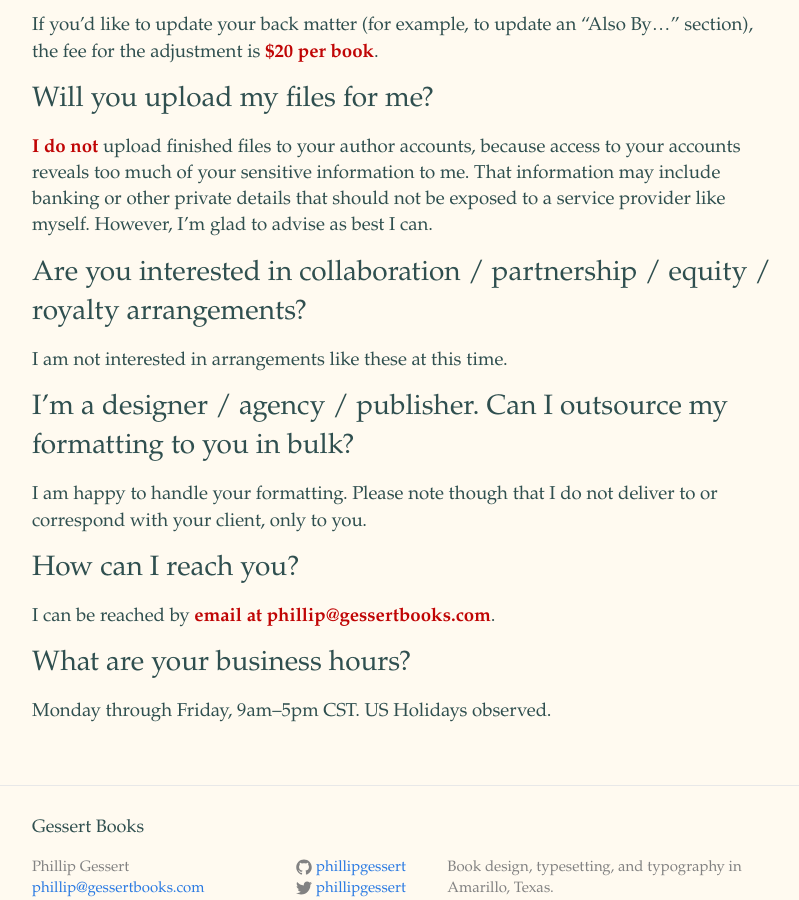
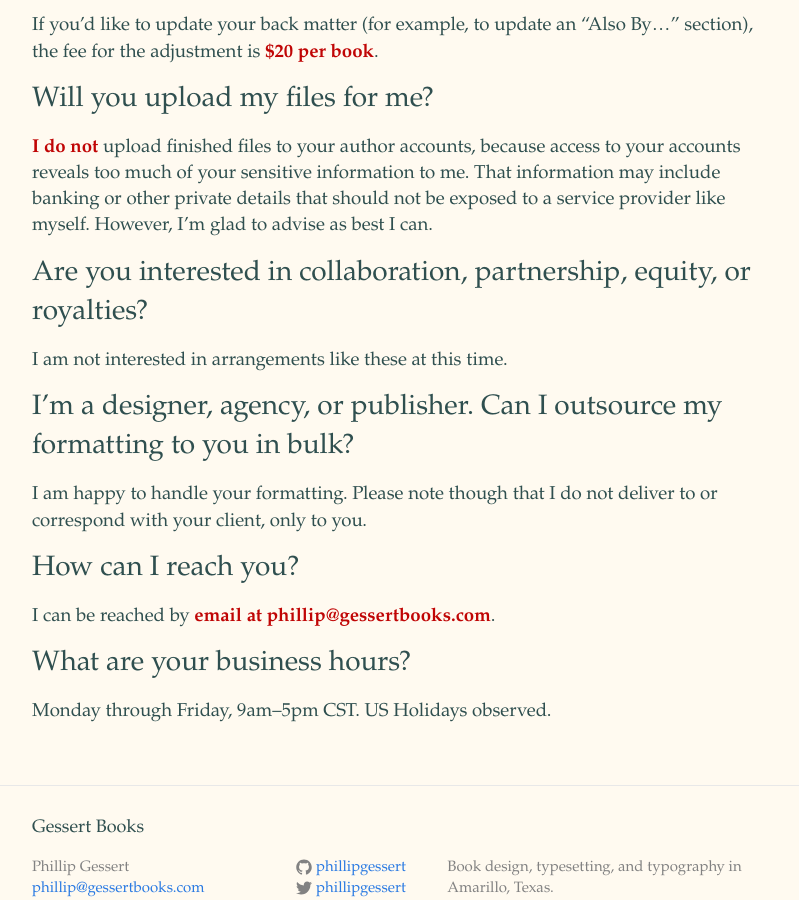
Before and after one commit to phillipgessert/phillipgessert.github.io, a Jekyll site: the page built from faq.md, in a window 1280 px wide and 900 px high, scrolled down 2083 px. Shown: the whole window, without its empty margins (238-1037 px from the left). Built offline with Jekyll 4.4.1, drawn with Linux system fonts in a browser that asks for light colours.

Commit message:
added some disclaimers about business arrangements I'm not seeking and client correspondence

```diff
--- a/faq.md
+++ b/faq.md
@@ -62,11 +62,11 @@ If you’d like to update your back matter (for example, to update an “Also By
 # Will you upload my files for me?
 **I do not** upload finished files to your author accounts, because access to your accounts reveals too much of your sensitive information to me. That information may include banking or other private details that should not be exposed to a service provider like myself. However, I’m glad to advise as best I can.
 
-# Are you interested in collaboration / partnership / equity / royalty arrangements?
+# Are you interested in collaboration, partnership, equity, or royalties?
 
 I am not interested in arrangements like these at this time.
 
-# I'm a designer / agency / publisher. Can I outsource my formatting to you in bulk?
+# I'm a designer, agency, or publisher. Can I outsource my formatting to you in bulk?
 
 I am happy to handle your formatting. Please note though that I do not deliver to or correspond with your client, only to you.
 
```
